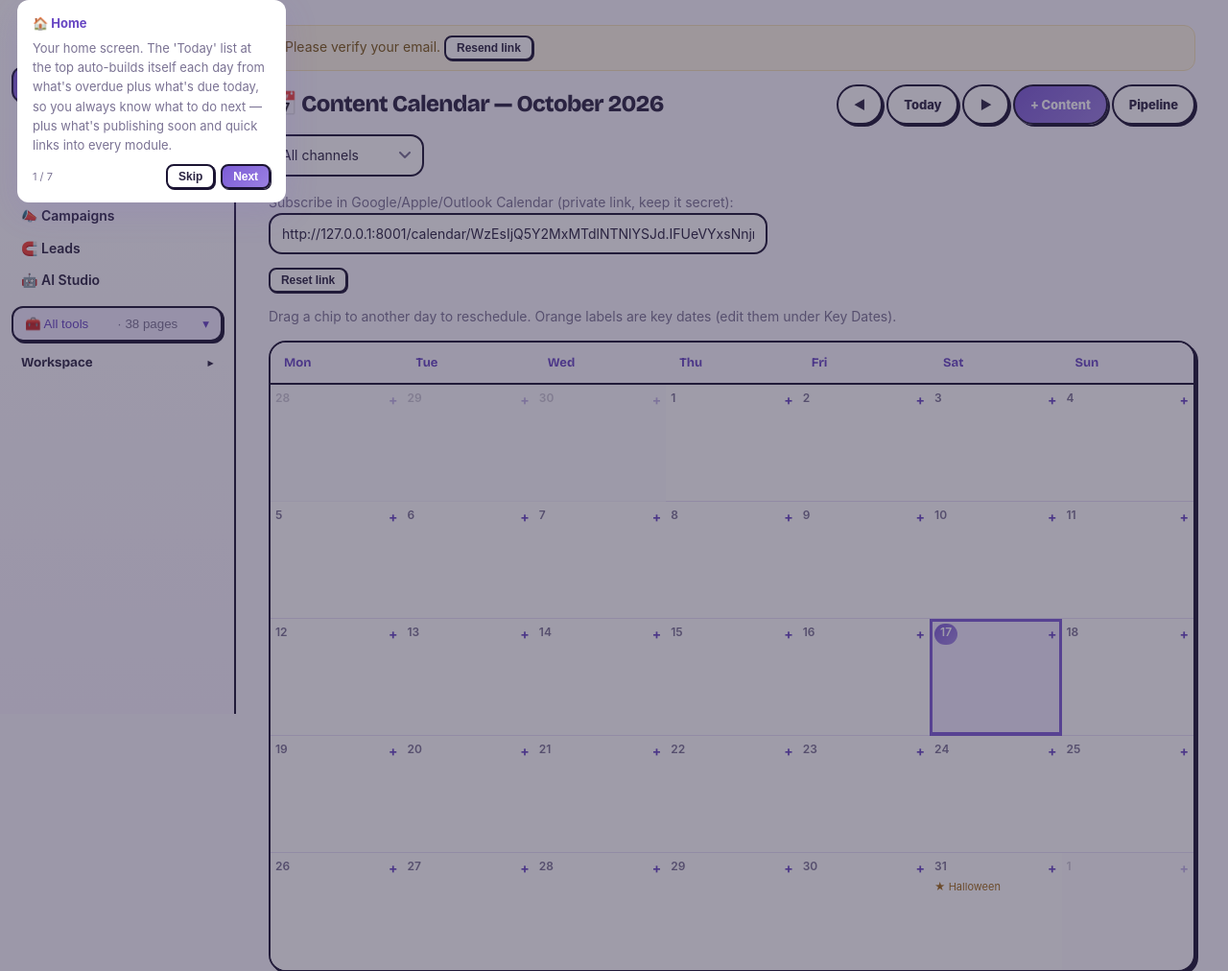
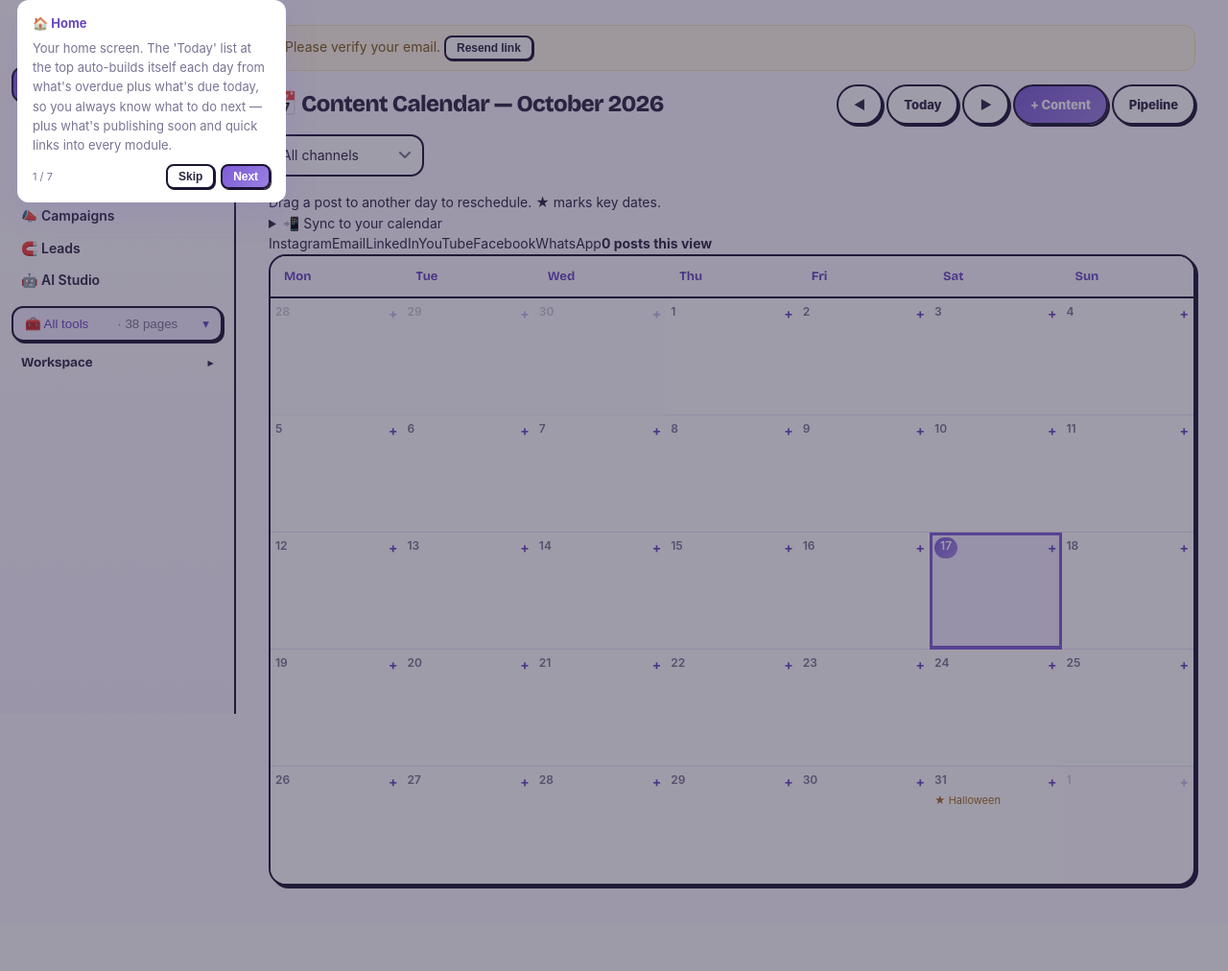
Before and after one commit to yashikayj0304-max/Debut, a Flask app: page /calendar in a window 1280 px wide. Shown: the part 56-1068 px from the top of the page at 96% size. After the commit the page ends 982 px from the top, so only its background shows below. Run offline with Flask 3, Linux system fonts and the light colour scheme; a user stored in the database is signed in; some libraries are stand-ins or nearby versions.

Commit message:
Add files via upload

```diff
--- a/templates/base.html
+++ b/templates/base.html
@@ -47,7 +47,7 @@
 {% if industry and ws['industry'] != 'general' and role != 'client' %}<div class="tag" style="padding:2px 8px 0">{{ industry['icon'] }} {{ industry['label'] }}</div>{% endif %}
 {% if ESSENTIALS %}<div class="ess" data-tour="modules"><b class="ess-h">Your essentials</b>{% for label, href in ESSENTIALS %}<a href="{{ href }}">{{ label }}</a>{% endfor %}</div>
 <button type="button" class="alltools-btn" id="allBtn" aria-expanded="false" onclick="toggleAll()">🧰 All tools <span class="muted">· {{ NAV.values()|map('length')|sum }} pages</span><i>▾</i></button>
-<div id="allTools" hidden><input type="search" id="allq" placeholder="Find a tool…" aria-label="Find a tool" autocomplete="off">{% endif %}
+<div id="allTools" hidden>{% endif %}
 {% for g, items in NAV.items() %}<details class="ngrp" data-g="{{ g }}"><summary>{{ g }}</summary>{% for label, href in items %}<a href="{{ href }}">{{ label }}</a>{% endfor %}</details>{% endfor %}
 {% if ESSENTIALS %}</div>{% endif %}
 <details class="ngrp side-foot" data-g="Workspace"><summary>Workspace</summary>
@@ -64,7 +64,7 @@
 {% if not user['email_verified'] %}<div class="banner">Please verify your email. <form method="post" action="{{ url_for('ws.account_verify') }}" style="display:inline"><button class="btn ghost sm">Resend link</button></form></div>{% endif %}
 {% else %}
 {% if not hide_chrome %}<header class="top"><a class="brand" href="{{ url_for('landing') }}"><img class="logo" src="{{ url_for('static', filename='icons/icon-192.png') }}" alt=""> {{ C.APP_NAME }}</a><a href="{{ url_for('pricing') }}">Pricing</a><span class="sp"></span>
-{% if user %}<a href="{{ url_for('dashboard') }}">Open app</a>{% else %}<a href="{{ url_for('auth.login') }}">Log in</a><a class="btn" href="{{ url_for('auth.signup') }}">Start free</a>{% endif %}</header>{% endif %}
+<button type="button" class="tb-theme" onclick="toggleTheme()" aria-label="Switch dark or light mode" title="Dark / light"></button>{% if user %}<a href="{{ url_for('dashboard') }}">Open app</a>{% else %}<a class="btn ghost hd-login" href="{{ url_for('auth.login') }}">Log in</a><a class="btn" href="{{ url_for('auth.signup') }}">Start free</a>{% endif %}</header>{% endif %}
 <main class="pubmain">
 {% endif %}
 {% set _fl = get_flashed_messages() %}{% if _fl %}<div class="toasts" role="status">{% for m in _fl %}<div class="flash">{{ m }}<button type="button" class="flash-x" aria-label="Dismiss" onclick="this.parentNode.remove()">✕</button></div>{% endfor %}</div>{% endif %}
@@ -245,7 +245,7 @@
  var o="";try{o=localStorage.getItem("allToolsOpen")||"";}catch(e){}
  if(o||(w.querySelector("details a.on")&&!document.querySelector(".ess a.on")))toggleAll(true);
  var q=document.getElementById("allq");
- q.addEventListener("input",function(){var t=q.value.trim().toLowerCase();
+ if(q)q.addEventListener("input",function(){var t=q.value.trim().toLowerCase();
   w.querySelectorAll("details.ngrp").forEach(function(d){var hit=0;d.querySelectorAll(".nrow, :scope>a").forEach(function(r){var a=r.matches("a")?r:r.querySelector("a");var m=!t||a.textContent.toLowerCase().indexOf(t)>-1;r.style.display=m?"":"none";if(m)hit++;});d.style.display=(!t||hit)?"":"none";if(t)d.open=!!hit;});});
 })();
 
@@ -255,6 +255,16 @@
 setThemeIcon();
 function confetti(){if(window.matchMedia&&matchMedia("(prefers-reduced-motion: reduce)").matches)return;var cs=["#7c5cd6","#ff6b9d","#ffd60a","#2ec4b6","#ff9f1c","#4cc9f0"];for(var i=0;i<70;i++){var e=document.createElement("i");e.className="confetti-bit";e.style.left=(Math.random()*100)+"vw";e.style.background=cs[i%cs.length];e.style.setProperty("--dx",((Math.random()-.5)*240)+"px");e.style.setProperty("--rot",(Math.random()*720)+"deg");e.style.animationDelay=(Math.random()*.4)+"s";document.body.appendChild(e);setTimeout(function(x){x.remove();},2600,e);}}
 (function(){var f=document.querySelector(".toasts .flash");if(f&&f.textContent.indexOf("🎉")>-1)confetti();})();
+
+/* web push */
+function b64u(s){var p="=".repeat((4-s.length%4)%4),b=(s+p).replace(/-/g,"+").replace(/_/g,"/"),r=atob(b),o=new Uint8Array(r.length);for(var i=0;i<r.length;i++)o[i]=r.charCodeAt(i);return o}
+function enablePush(){var m=document.getElementById("pushMsg");function say(t){if(m)m.textContent=t}
+ fetch("/push/key").then(function(r){return r.json()}).then(function(d){if(!d.key){say("Push is not set up on this server yet.");return}
+  return Notification.requestPermission().then(function(p){if(p!=="granted"){say("Notifications are blocked. Allow them in your browser settings.");return}
+   return navigator.serviceWorker.ready.then(function(reg){return reg.pushManager.subscribe({userVisibleOnly:true,applicationServerKey:b64u(d.key)})}).then(function(sub){
+    return fetch("/push/subscribe",{method:"POST",headers:{"Content-Type":"application/json","X-CSRFToken":window.CSRF},body:JSON.stringify(sub)}).then(function(){say("You're in! We'll ping you.");var b=document.getElementById("pushBtn");if(b)b.hidden=true})})})}).catch(function(){say("Couldn't turn on push on this device.")})}
+(function(){var c=document.getElementById("pushCard");if(!c||!("serviceWorker" in navigator)||!("PushManager" in window))return;
+ fetch("/push/key").then(function(r){return r.json()}).then(function(d){if(!d.key)return;navigator.serviceWorker.ready.then(function(reg){return reg.pushManager.getSubscription()}).then(function(s){if(!s||Notification.permission!=="granted")c.hidden=false})}).catch(function(){})})();
 /* instant (no-reload) tick-offs and reactions */
 function fd(f){var d=new FormData(f);d.set("csrf_token",window.CSRF);return d}
 document.addEventListener("submit",function(e){var f=e.target;
--- a/templates/calendar.html
+++ b/templates/calendar.html
@@ -1,17 +1,18 @@
-{% extends "base.html" %}{% block body %}
+{% extends "base.html" %}{% set CH = {"Instagram":"#ec4899","Email":"#f59e0b","Blog":"#16a34a","LinkedIn":"#2563eb","YouTube":"#ef4444","Facebook":"#3b82f6","X":"#64748b","Twitter":"#38bdf8","WhatsApp":"#22c55e","TikTok":"#14b8a6","Pinterest":"#e11d48"} %}{% block body %}
 <div class="head"><h1>📅 Content Calendar — {{ month_name }} {{ y }}</h1><div>
 <a class="btn ghost" href="?y={{ py }}&m={{ pm }}&channel={{ ch }}">◀</a> <a class="btn ghost" href="{{ url_for('calendar_view') }}">Today</a> <a class="btn ghost" href="?y={{ ny }}&m={{ nm }}&channel={{ ch }}">▶</a>
 {% if role != 'viewer' %}<a class="btn" href="{{ url_for('m_new', key='content_items', next=request.full_path) }}">+ Content</a>{% endif %}
 <a class="btn ghost" href="{{ url_for('kanban', key='content_items') }}">Pipeline</a></div></div>
-<form class="filters" method="get"><input type="hidden" name="y" value="{{ y }}"><input type="hidden" name="m" value="{{ mth }}">
-<select name="channel" onchange="this.form.submit()"><option value="">All channels</option>{% for c in channels %}<option {% if c == ch %}selected{% endif %}>{{ c }}</option>{% endfor %}</select></form>
-<p class="muted">Subscribe in Google/Apple/Outlook Calendar (private link, keep it secret): <input readonly value="{{ ics }}" onclick="this.select()" style="max-width:520px;display:inline-block"> {% if role in ('owner','admin','lead','manager') %}<form method="post" action="{{ url_for('ics_reset') }}" style="display:inline" onsubmit="return confirm('Old link stops working. Continue?')"><button class="btn ghost sm">Reset link</button></form>{% endif %}</p>
-<p class="muted">Drag a chip to another day to reschedule. Orange labels are key dates (edit them under Key Dates).</p>
+<div class="cal-bar"><form class="filters" method="get"><input type="hidden" name="y" value="{{ y }}"><input type="hidden" name="m" value="{{ mth }}">
+<select name="channel" aria-label="Channel" onchange="this.form.submit()"><option value="">All channels</option>{% for c in channels %}<option {% if c == ch %}selected{% endif %}>{{ c }}</option>{% endfor %}</select></form>
+<span class="cal-hint">Drag a post to another day to reschedule. <span class="kd-key">★</span> marks key dates.</span>
+<details class="cal-sync"><summary>📲 Sync to your calendar</summary><div class="cal-sync-in"><p class="muted">Add this private link to Google, Apple or Outlook Calendar. Keep it secret.</p><div class="cal-sync-row"><input readonly value="{{ ics }}" aria-label="Calendar link" onclick="this.select()">{% if role in ('owner','admin','lead','manager') %}<form method="post" action="{{ url_for('ics_reset') }}" onsubmit="return confirm('Old link stops working. Continue?')"><button class="btn ghost sm">Reset link</button></form>{% endif %}</div></div></details></div>
+<div class="cal-legend">{% for c, col in CH.items() %}{% if c in channels %}<span style="--cc:{{ col }}"><i></i>{{ c }}</span>{% endif %}{% endfor %}<b>{% set _n = namespace(v=0) %}{% for k, v in by.items() %}{% set _n.v = _n.v + v|length %}{% endfor %}{{ _n.v }} post{{ '' if _n.v == 1 else 's' }} this view</b></div>
 <table class="cal"><tr>{% for d in ['Mon','Tue','Wed','Thu','Fri','Sat','Sun'] %}<th>{{ d }}</th>{% endfor %}</tr>
 {% for w in weeks %}<tr>{% for d in w %}{% set iso = d.isoformat() %}<td class="{{ 'out' if d.month != mth }} {{ 'today' if iso == today }}" data-date="{{ iso }}">
 <div class="d"><span>{{ d.day }}</span><span class="daylinks"><a href="{{ url_for('ideas') }}" title="Idea Bank">💡</a><a href="{{ url_for('moodboards') }}" title="Mood Boards">🖼</a>{% if role != 'viewer' %}<a href="{{ url_for('m_new', key='content_items', publish_date=iso, next=request.full_path) }}" title="Add content">+</a>{% endif %}</span></div>
 {% for n in kd.get(iso, []) %}<div class="kd">★ {{ n }}</div>{% endfor %}
-{% for r in by.get(iso, []) %}<a class="chip {{ r['status'] }}" draggable="true" data-id="{{ r['id'] }}" title="{{ r['channel'] }} · {{ r['status'] }}" href="{{ url_for('m_edit', key='content_items', rid=r['id'], next=request.full_path) }}">{{ r['channel'][:2] }} · {{ r['title'] }}</a>{% endfor %}</td>{% endfor %}</tr>{% endfor %}</table>
+{% for r in by.get(iso, []) %}<a class="chip {{ r['status'] }}" style="--cc:{{ CH.get(r['channel'], '#7c5cd6') }}" draggable="true" data-id="{{ r['id'] }}" title="{{ r['channel'] }} · {{ r['status'] }}" href="{{ url_for('m_edit', key='content_items', rid=r['id'], next=request.full_path) }}"><i class="cdot"></i>{{ r['title'] }}</a>{% endfor %}</td>{% endfor %}</tr>{% endfor %}</table>
 <div class="agenda" aria-label="Agenda view">{% for w in weeks %}{% for d in w %}{% set iso = d.isoformat() %}{% if d.month == mth and (by.get(iso) or kd.get(iso)) %}<div class="ag-day{{ ' today' if iso == today }}"><div class="ag-date"><b>{{ d.day }}</b><small>{{ d.strftime('%a') }}</small></div><div class="ag-items">{% for n in kd.get(iso, []) %}<div class="kd">★ {{ n }}</div>{% endfor %}{% for r in by.get(iso, []) %}<a class="chip {{ r['status'] }}" href="{{ url_for('m_edit', key='content_items', rid=r['id'], next=request.full_path) }}">{{ r['channel'][:2] }} · {{ r['title'] }}</a>{% endfor %}</div></div>{% endif %}{% endfor %}{% endfor %}{% if not by %}<p class="muted">Nothing scheduled this month{{ '. Add some content to fill it up.' if role != 'viewer' else '.' }}</p>{% endif %}</div>
 {% if unscheduled %}<div class="card" style="margin-top:16px"><b>Unscheduled ({{ unscheduled|length }})</b> <span class="muted">— open and set a publish date</span><br>
 {% for r in unscheduled %}<a class="chip" style="display:inline-block;margin-right:6px" href="{{ url_for('m_edit', key='content_items', rid=r['id'], next=request.full_path) }}">{{ r['title'] }}</a>{% endfor %}</div>{% endif %}
--- a/templates/dashboard.html
+++ b/templates/dashboard.html
@@ -12,7 +12,8 @@
 <div class="card"><b>📡 Market Pulse</b> <span class="muted">— live signals for your industry</span>{% for i in top %}<div class="news"><a class="t" href="{{ i['url'] }}" target="_blank" rel="noopener noreferrer">{{ i['title'] }}</a> <span class="tag">{{ i['source'] }} · {{ i['date'] }}</span></div>{% endfor %}
 {% if pulse['terms'] %}<div style="margin:6px 0">{% for t in pulse['terms'][:6] %}<span class="badge" style="margin:2px">{{ t[0] }}</span> {% endfor %}</div>{% endif %}<a class="btn sm" href="{{ url_for('pulse_page') }}">Open Market Pulse</a></div>{% endif %}
 {% if usage and role in ('owner','admin') %}<div class="card"><b>Free plan usage</b> <span class="muted">— upgrade when you need more</span><div style="padding:6px 0">Records <b>{{ usage.records }} / {{ plan['records'] }}</b> · Mood boards <b>{{ usage.boards }} / {{ plan['boards'] }}</b> · AI credits this month <b>{{ usage.credits }} / {{ plan['ai_credits'] }}</b></div>{% if role in ('owner','admin') %}<a class="btn sm" href="{{ url_for('billing.billing') }}">See plans</a>{% endif %}</div>{% endif %}
-{% if not steps_done and role != 'creator' %}<div class="card"><b>👋 Get started</b>{% for label, ok, href in steps %}<div style="padding:3px 0">{% if ok %}✅ <span class="muted">{{ label }}</span>{% else %}⬜ <a href="{{ href }}">{{ label }}</a>{% endif %}</div>{% endfor %}</div>{% endif %}
+{% if not steps_done and role != 'creator' and next_step %}<div class="card nextcard"><small class="muted">Do this now</small><div class="nx-row"><b class="nx-t">{{ next_step[0] }}</b><a class="btn" href="{{ next_step[2] }}">Let's go</a></div>
+<details class="nx-more"><summary>See the rest ({{ steps|rejectattr(1)|list|length - 1 }} more)</summary>{% for label, ok, href in steps %}<div style="padding:3px 0">{% if ok %}✅ <span class="muted">{{ label }}</span>{% else %}⬜ <a href="{{ href }}">{{ label }}</a>{% endif %}</div>{% endfor %}</details></div>{% endif %}
 {% if kudos_latest is defined and role != 'creator' and kudos_latest %}<div class="card"><b>🎉 Fresh kudos</b> <a class="muted" href="{{ url_for('kudos') }}">see the wall</a>{% for k in kudos_latest %}<div style="padding:5px 0">{{ k['emoji'] }} <b>{{ k['aname'] or k['aemail'] }}</b> → <b>{{ k['bname'] or k['bemail'] }}</b>: {{ k['note'] }}</div>{% endfor %}</div>{% endif %}
 <div class="grid" style="margin:14px 0">{% for icon, name, n, href in tiles %}<a class="tile" href="{{ href }}"><span class="ti">{{ icon }}</span><span class="muted">{{ name }}</span><b>{{ n }}</b></a>{% endfor %}</div>
 <div class="two">
--- a/templates/landing.html
+++ b/templates/landing.html
@@ -44,7 +44,7 @@
 group:["👑","Group mode","A team lead sees everything without touching billing.",["Approve work and balance workload","Creators cannot publish their own work or see margins","Each client gets a private portal","Owner, admin, lead, manager, creator, viewer and client roles"]]};
 (function(){var d=document.getElementById("featDlg"),b=document.getElementById("fdBody");
 function esc(t){return String(t).replace(/[&<>]/g,function(c){return {"&":"&amp;","<":"&lt;",">":"&gt;"}[c];});}
-function show(k){var f=FEATS[k];if(!f)return;b.innerHTML='<div class="fd-ic">'+f[0]+'</div><h2>'+esc(f[1])+'</h2><p class="fd-lead">'+esc(f[2])+'</p><ul>'+f[3].map(function(x){return "<li>"+esc(x)+"</li>";}).join("")+'</ul><div class="fd-nav">'+Object.keys(FEATS).map(function(x){return '<button type="button" class="fd-dot'+(x===k?" on":"")+'" data-f="'+x+'" title="'+esc(FEATS[x][1])+'">'+FEATS[x][0]+'</button>';}).join("")+'</div><div class="fd-cta"><a class="btn" href="{{ url_for('auth.signup') }}">Try it free</a> <a class="btn ghost" href="{{ url_for('pricing') }}">See pricing</a></div>';if(!d.open)d.showModal();}
+function show(k){var f=FEATS[k];if(!f)return;b.innerHTML='<div class="fd-ic">'+f[0]+'</div><h2>'+esc(f[1])+'</h2><p class="fd-lead">'+esc(f[2])+'</p><ul>'+f[3].map(function(x){return "<li>"+esc(x)+"</li>";}).join("")+'</ul><div class="fd-nav">'+Object.keys(FEATS).map(function(x){return '<button type="button" class="fd-dot'+(x===k?" on":"")+'" data-f="'+x+'" title="'+esc(FEATS[x][1])+'">'+FEATS[x][0]+'</button>';}).join("")+'</div><div class="fd-cta"><a class="btn" href="{{ url_for('auth.signup') }}">Try it free</a> <a class="btn ghost" href="{{ url_for('pricing') }}">See pricing</a></div><p class="fd-login">Already have an account? <a href="{{ url_for('auth.login') }}">Log in</a></p>';if(!d.open)d.showModal();}
 document.addEventListener("click",function(e){var t=e.target.closest("[data-f]");if(t&&(t.closest(".chips")||t.closest(".fcard")||t.closest("#featDlg")))show(t.dataset.f);else if(e.target===d)d.close();});
 document.addEventListener("keydown",function(e){if((e.key==="Enter"||e.key===" ")&&e.target.classList&&e.target.classList.contains("fcard")){e.preventDefault();show(e.target.dataset.f);}});
 })();
--- a/templates/notifications.html
+++ b/templates/notifications.html
@@ -1,5 +1,6 @@
 {% extends "base.html" %}{% from "_empty.html" import empty %}{% block body %}
 <div class="head"><h1>🔔 Notifications</h1><form method="post" action="{{ url_for('notifications_read') }}"><button class="btn ghost sm">Mark all read</button></form></div>
+<div class="card pushcard" id="pushCard" hidden><b>📲 Get pinged on your phone</b><p class="muted">Turn on push and Debut nudges you when someone assigns you work, @mentions you or sends kudos, even when the tab is closed.</p><button class="btn sm" id="pushBtn" type="button" onclick="enablePush()">Turn on push</button> <span class="muted" id="pushMsg"></span></div>
 <div class="card">{% for n in rows %}<div class="news" style="{{ '' if n['is_read'] else 'background:var(--pri2);border-radius:8px;padding-left:10px' }}">
 <a class="t" href="{{ url_for('notification_open', nid=n['id']) }}">{{ n['message'] }}</a> <span class="tag">{{ n['created_at']|string|truncate(16, True, '') }}</span></div>
 {% else %}{{ empty('bell', 'Nothing yet', 'You will be notified when someone assigns you work, @mentions you, comments on your items, or sends something for approval.') }}{% endfor %}</div>
--- a/templates/signup.html
+++ b/templates/signup.html
@@ -5,7 +5,7 @@
 <label>Your name<input name="name" value="{{ form.get('name','') }}" required autofocus></label>
 <label>Work email<input type="email" name="email" value="{{ inv['email'] if inv else form.get('email','') }}" {{ 'readonly' if inv }} required></label>
 {% if not inv %}<label>Workspace / company name<input name="workspace" value="{{ form.get('workspace','') }}" placeholder="e.g. Acme Foods Marketing" maxlength="80"></label>
-<p class="muted" style="margin-top:-8px">Up to 80 characters. This is what your team will see at the top of the app and (once you invite teammates) on their sign-in screen too.</p>
+<p class="muted" style="margin-top:-8px;font-size:12.5px">Your team sees this name at the top of the app and on their sign-in screen.</p>
 <label>Your industry<select name="industry">{% for k, l in industries %}<option value="{{ k }}" {% if form.get('industry') == k %}selected{% endif %}>{{ l }}</option>{% endfor %}</select></label>
 <label style="font-weight:400"><input type="checkbox" name="kit" value="1" style="width:auto" checked> Load my industry starter kit (personas, launch checklist, key dates and news feeds tailored to my industry)</label>{% endif %}
 <label>Password<input type="password" name="password" minlength="8" required data-new autocomplete="new-password"></label>
```
Also changed, not shown: tests/test_app.py (+34 -1 lines), qa/L_desk_dark_dialog.png (added), qa/L_desk_dark_landing.png (added), qa/L_desk_light_dialog.png (added), qa/L_desk_light_landing.png (added), qa/L_mob_dark_dialog.png (added), qa/L_mob_dark_landing.png (added), qa/L_mob_light_dialog.png (added), qa/L_mob_light_landing.png (added).
